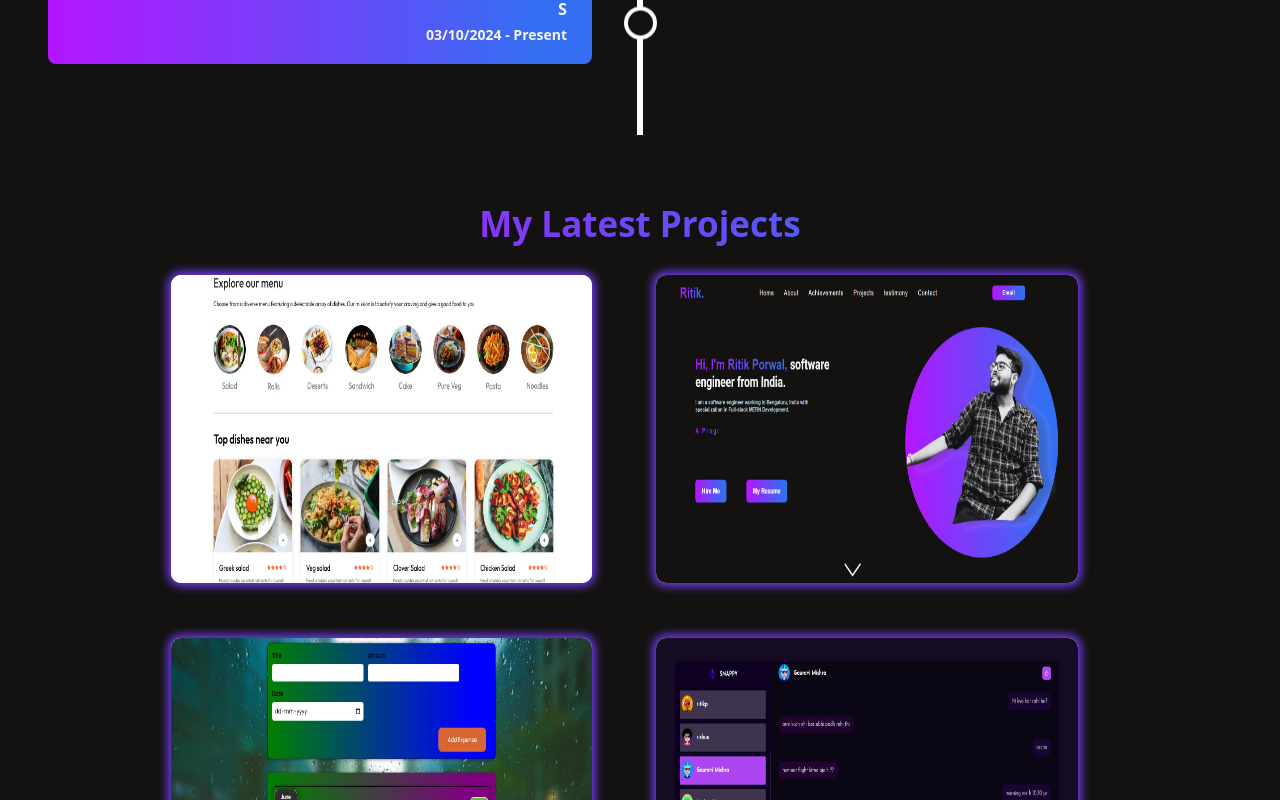
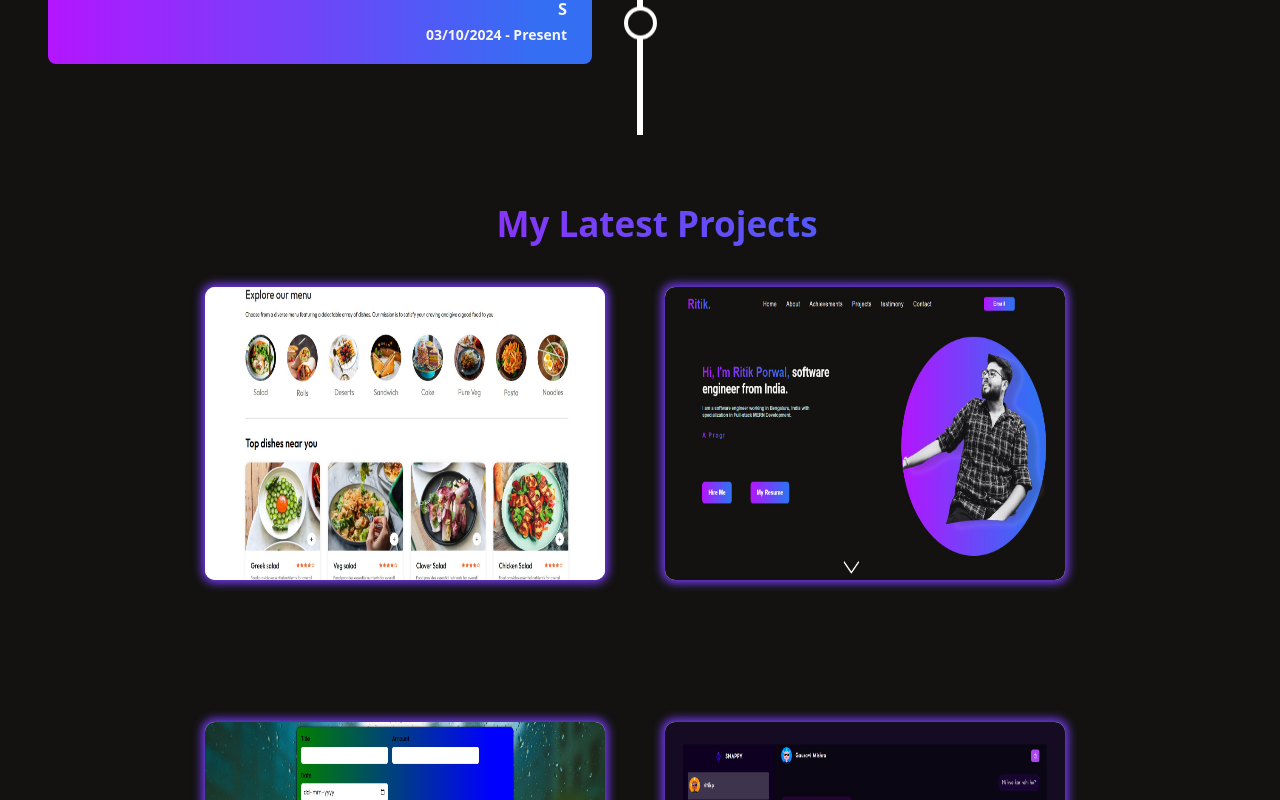
Before and after one commit to ritikporwal710/My-Portfolio-using-react, a React (Create React App) app: page / in a window 1280 px wide. Shown: the part 2320-3120 px from the top of the page. Built offline with nearby package versions, Linux system fonts and the light colour scheme.

Commit message:
Update projects.scss

```diff
--- a/src/styles/projects.scss
+++ b/src/styles/projects.scss
@@ -1,8 +1,9 @@
+
 #projects {
   width: 100%;
-  height: 100vh;
+  height: 120vh;
   // padding: 9vmax;
-  padding-left: 13.33vmax;
+  padding-left: 16vmax;
   padding-right: 13.33vmax;
   padding-top: 7vmax;
   padding-bottom: 2vmax;
@@ -25,11 +26,11 @@
     // flex-direction: column;
     grid-template-columns: repeat(2, 1fr);
     height: 100%;
-    gap: 2rem;
+    gap: 1rem;
 
     > * {
-      width: 93%;
-      height: 93%;
+      width: 90%;
+      height: 70%;
       background-color: $color4;
       color: $color6;
       display: flex;
@@ -69,4 +70,5 @@
   background-clip: text;
   -webkit-background-clip: text;
   -webkit-text-fill-color: transparent;
+  margin-bottom: 40px;
 }
```
